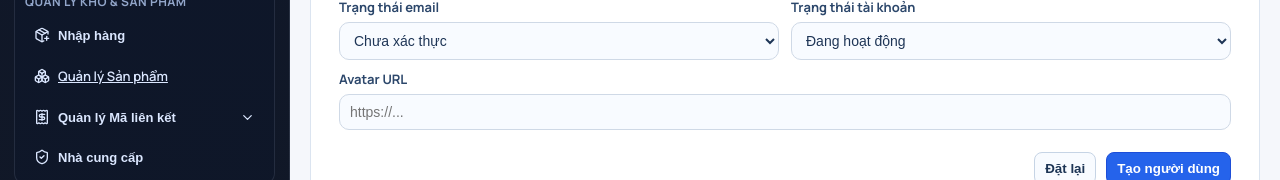
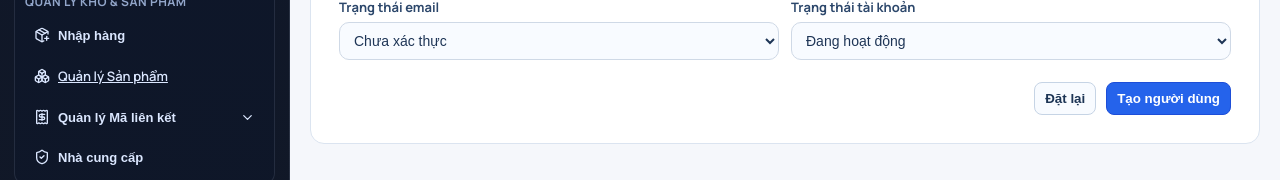
Before and after one commit to tathainguyen/TN_LAPTOP, a React (Vite) app in the folder frontend/: page /admin/users/create in a window 1280 px wide. Shown: the part 476-656 px from the top of the page. Built offline with nearby package versions, Linux system fonts and the light colour scheme; no server answers.

Commit message:
fix lỗi thêm tiền khi edit

```diff
--- a/frontend/src/pages/admin/AdminProductList.jsx
+++ b/frontend/src/pages/admin/AdminProductList.jsx
@@ -30,6 +30,31 @@ function formatCurrencyInput(value) {
 function parseCurrencyInputToNumber(value) {
   const digits = String(value || '').replace(/\D/g, '');
   return digits ? Number(digits) : 0;
+}
+
+function normalizePriceValue(value) {
+  if (value === null || value === undefined) {
+    return '';
+  }
+
+  if (typeof value === 'number') {
+    return value;
+  }
+
+  const text = String(value).trim();
+  if (!text) {
+    return '';
+  }
+
+  // MySQL DECIMAL fields can come as strings like "12500000.00".
+  if (/^\d+([.,]\d{1,2})?$/.test(text)) {
+    const normalized = Number(text.replace(',', '.'));
+    if (Number.isFinite(normalized)) {
+      return Math.round(normalized);
+    }
+  }
+
+  return text;
 }
 
 function formatVnd(value) {
@@ -382,7 +407,7 @@ function AdminProductList() {
         storage_option: detail.storage_option || '',
         vga_option: detail.vga_option || '',
         color_option: detail.color_option || '',
-        price_sale: formatCurrencyInput(detail.price_sale || ''),
+        price_sale: formatCurrencyInput(normalizePriceValue(detail.price_sale)),
         stock_quantity: String(detail.stock_quantity || 0),
         is_active: Number(detail.is_active) ? 1 : 0,
       });
--- a/frontend/src/pages/admin/AdminUserCreate.jsx
+++ b/frontend/src/pages/admin/AdminUserCreate.jsx
@@ -13,7 +13,6 @@ const initialForm = {
   phone: '',
   gender: '',
   date_of_birth: '',
-  avatar_url: '',
   email_verified: 0,
   user_status: 'ACTIVE',
 };
@@ -77,7 +76,6 @@ function AdminUserCreate() {
         phone: form.phone.trim(),
         gender: form.gender || null,
         date_of_birth: form.date_of_birth || null,
-        avatar_url: form.avatar_url.trim() || null,
         email_verified: Number(form.email_verified) ? 1 : 0,
         user_status: form.user_status,
       });
@@ -218,16 +216,6 @@ function AdminUserCreate() {
               </select>
             </label>
 
-            <label className="admin-form-grid__full">
-              Avatar URL
-              <input
-                type="text"
-                value={form.avatar_url}
-                onChange={(event) => updateField('avatar_url', event.target.value)}
-                placeholder="https://..."
-              />
-            </label>
-
             <div className="admin-form-actions admin-form-grid__full">
               <button type="button" onClick={resetForm} disabled={saving}>
                 Đặt lại
```
